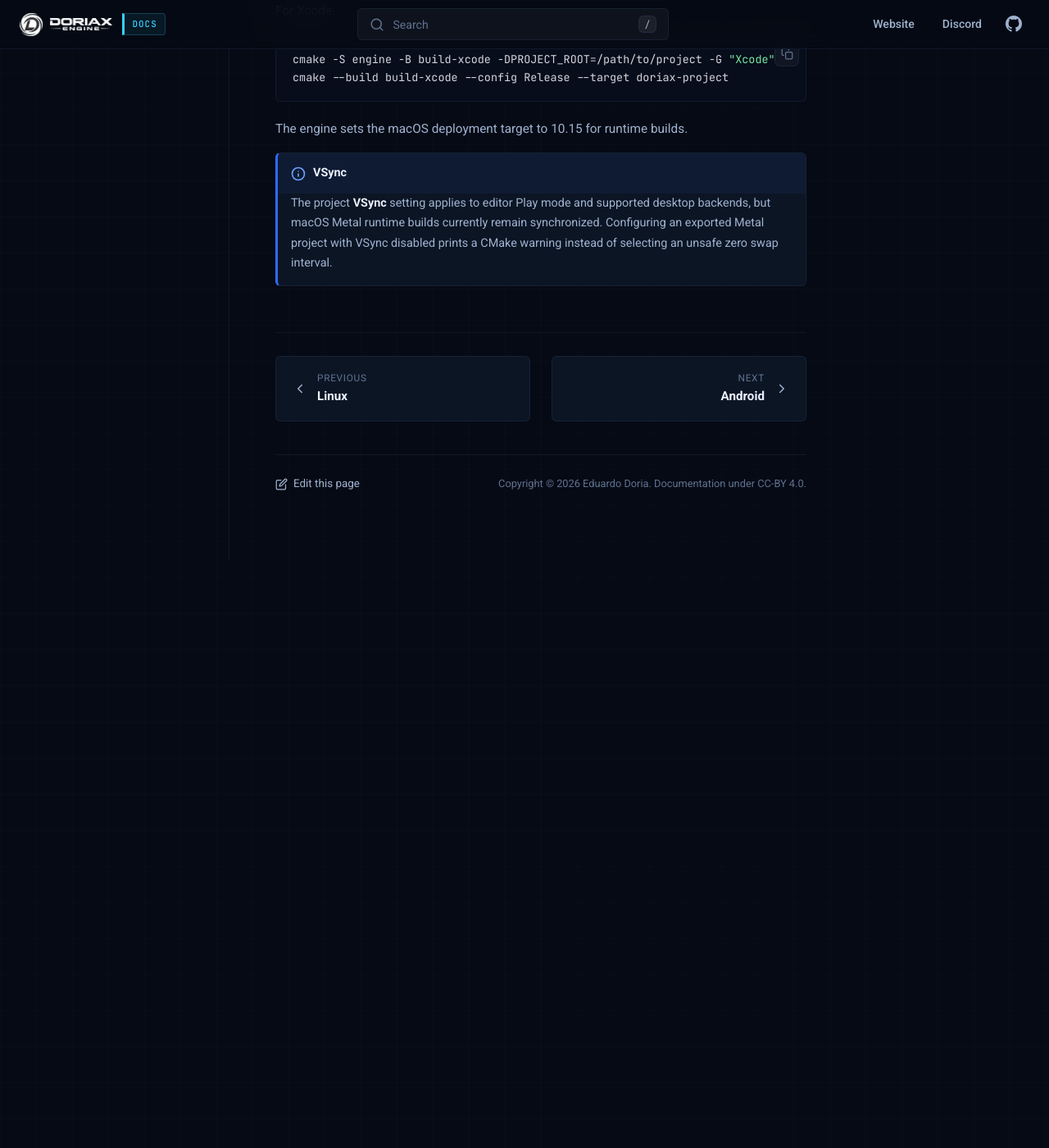
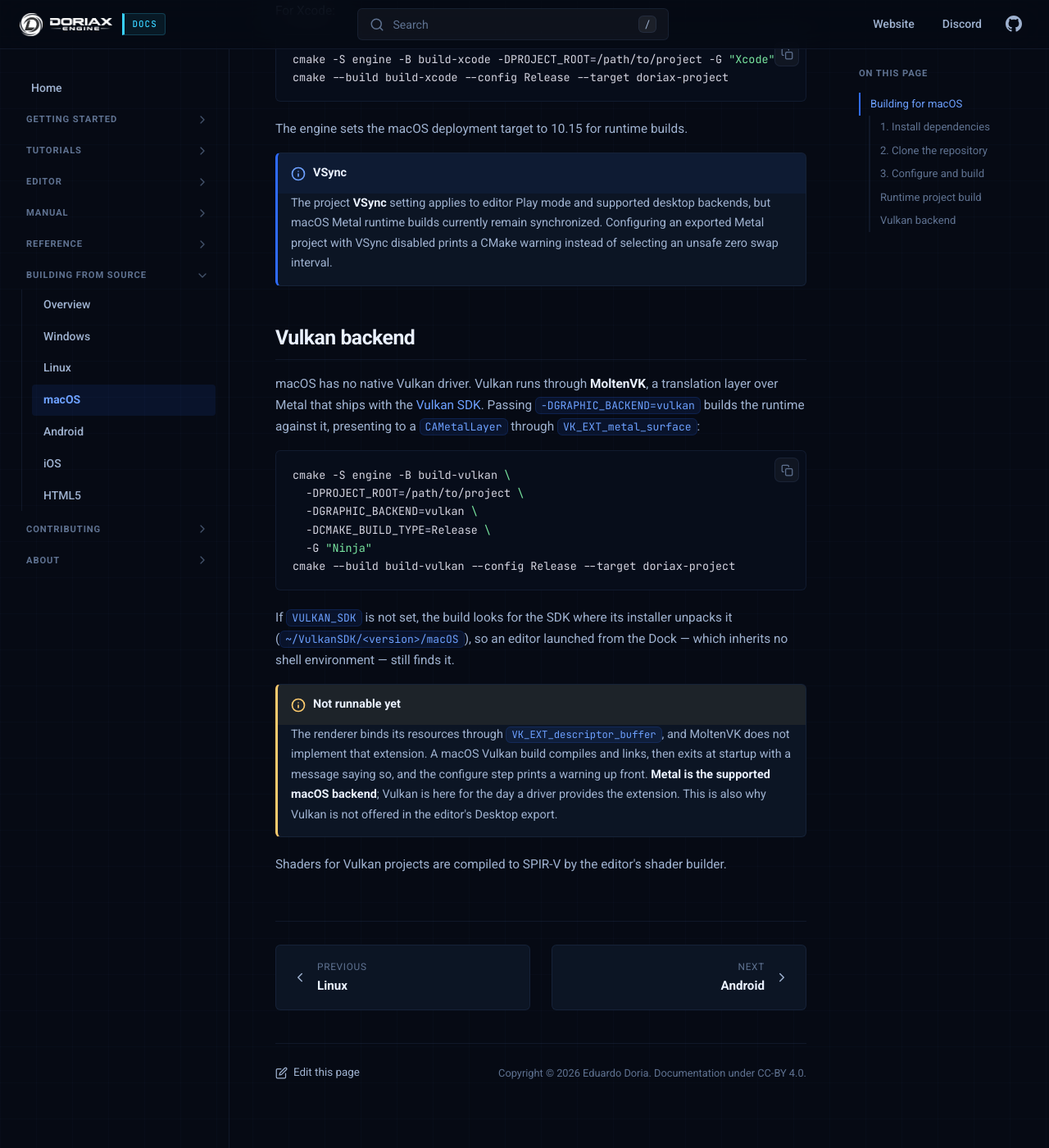
Before and after one commit to doriaxengine/doriax-docs, an MkDocs documentation site: the page built from docs/building/macos.md, in a window 1280 px wide and 1400 px high, scrolled down 1483 px. Shown: the whole window at 82% size. Built offline with MkDocs 1.6.1, drawn with Linux system fonts in a browser that asks for light colours; before the commit the page ends 2165 px from its top, so only the background shows below that.

Commit message:
Updated build docs

````diff
--- a/docs/building/macos.md
+++ b/docs/building/macos.md
@@ -71,3 +71,32 @@ The engine sets the macOS deployment target to 10.15 for runtime builds.
     backends, but macOS Metal runtime builds currently remain synchronized. Configuring
     an exported Metal project with VSync disabled prints a CMake warning instead of
     selecting an unsafe zero swap interval.
+
+## Vulkan backend
+
+macOS has no native Vulkan driver. Vulkan runs through **MoltenVK**, a translation layer
+over Metal that ships with the [Vulkan SDK](https://vulkan.lunarg.com/). Passing
+`-DGRAPHIC_BACKEND=vulkan` builds the runtime against it, presenting to a `CAMetalLayer`
+through `VK_EXT_metal_surface`:
+
+```bash
+cmake -S engine -B build-vulkan \
+  -DPROJECT_ROOT=/path/to/project \
+  -DGRAPHIC_BACKEND=vulkan \
+  -DCMAKE_BUILD_TYPE=Release \
+  -G "Ninja"
+cmake --build build-vulkan --config Release --target doriax-project
+```
+
+If `VULKAN_SDK` is not set, the build looks for the SDK where its installer unpacks it
+(`~/VulkanSDK/<version>/macOS`), so an editor launched from the Dock — which inherits no
+shell environment — still finds it.
+
+!!! warning "Not runnable yet"
+    The renderer binds its resources through `VK_EXT_descriptor_buffer`, and MoltenVK does
+    not implement that extension. A macOS Vulkan build compiles and links, then exits at
+    startup with a message saying so, and the configure step prints a warning up front.
+    **Metal is the supported macOS backend**; Vulkan is here for the day a driver provides
+    the extension. This is also why Vulkan is not offered in the editor's Desktop export.
+
+Shaders for Vulkan projects are compiled to SPIR-V by the editor's shader builder.
````
Also changed, not shown: docs/about/faq.md (+13 -1 lines), docs/editor/export.md (+3 -1 lines), docs/reference/build-options.md (+3 -0 lines), docs/reference/classes/engine.md (+1 -1 lines).
